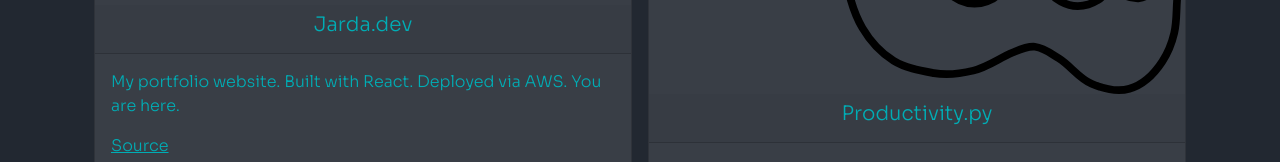
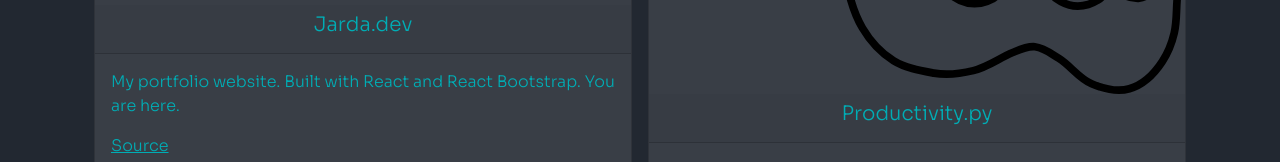
Before and after one commit to jardadev/portfolio_site, a React (Create React App) app: page / in a window 1280 px wide. Both pictures are taken after a click on the button "projects". Shown: the part 579-741 px from the top of the page. Built offline with nearby package versions, Linux system fonts and the light colour scheme; a web font is replaced by a local one.

Commit message:
add project github links

```diff
--- a/src/components/Projects/Projects.jsx
+++ b/src/components/Projects/Projects.jsx
@@ -16,12 +16,14 @@
 				</Card.Header>
 				<Card.Body>
 					<Card.Text>
-						My portfolio website. Built with React. Deployed via
-						AWS. You are here.
+						My portfolio website. Built with React and React
+						Bootstrap. You are here.
 					</Card.Text>
 					<div className='project-links'>
-					{/* FIXME: add source link */}
-						<a href='#'>Source</a>
+						{/* FIXME: add source link */}
+						<a href='https://github.com/jardaaron/portfolio_site'>
+							Source
+						</a>
 					</div>
 				</Card.Body>
 				<Card.Footer>
@@ -47,7 +49,10 @@
 						and Flask.
 					</Card.Text>
 					<div className='project-links'>
-						<a href='#'>Demo</a> | <a href='#'>Source</a>
+						<a href='#'>Demo</a> |{' '}
+						<a href='https://github.com/jardaaron/ProductivityPy'>
+							Source
+						</a>
 					</div>
 				</Card.Body>
 				<Card.Footer>
```
